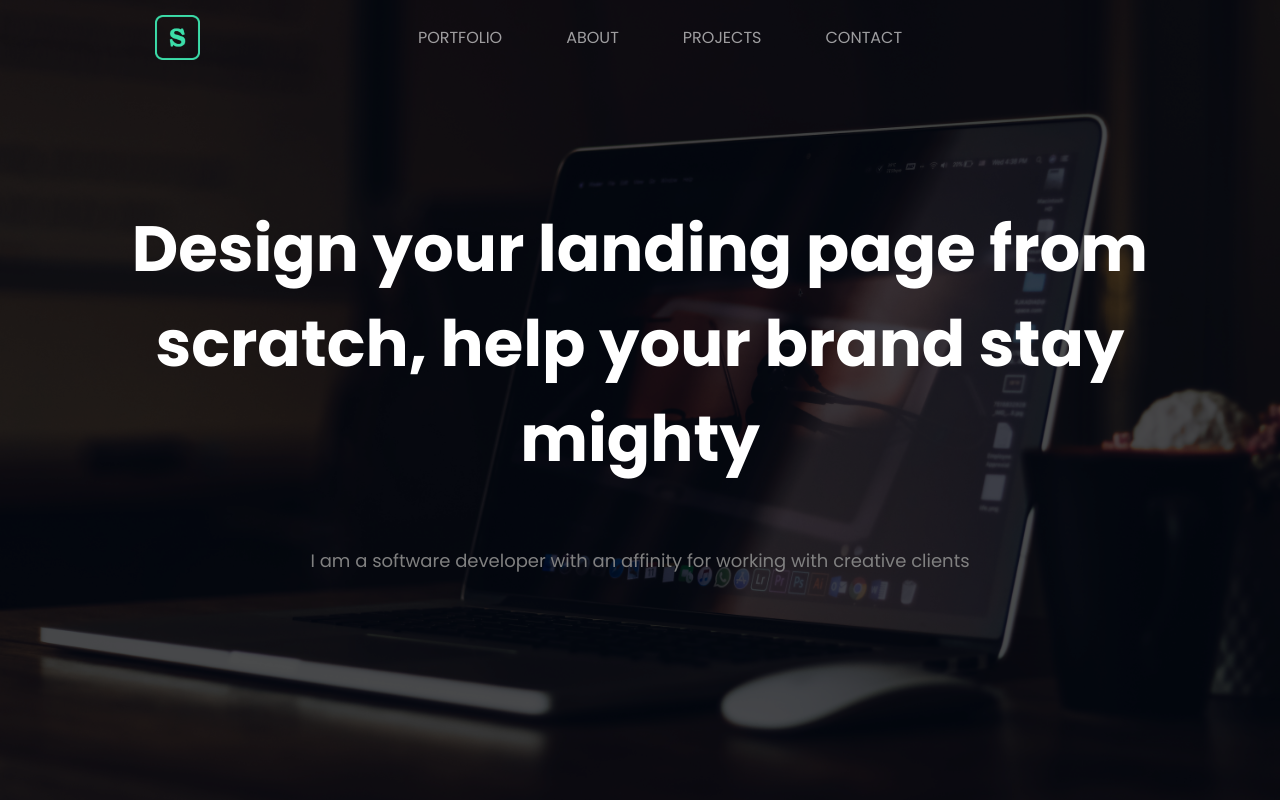
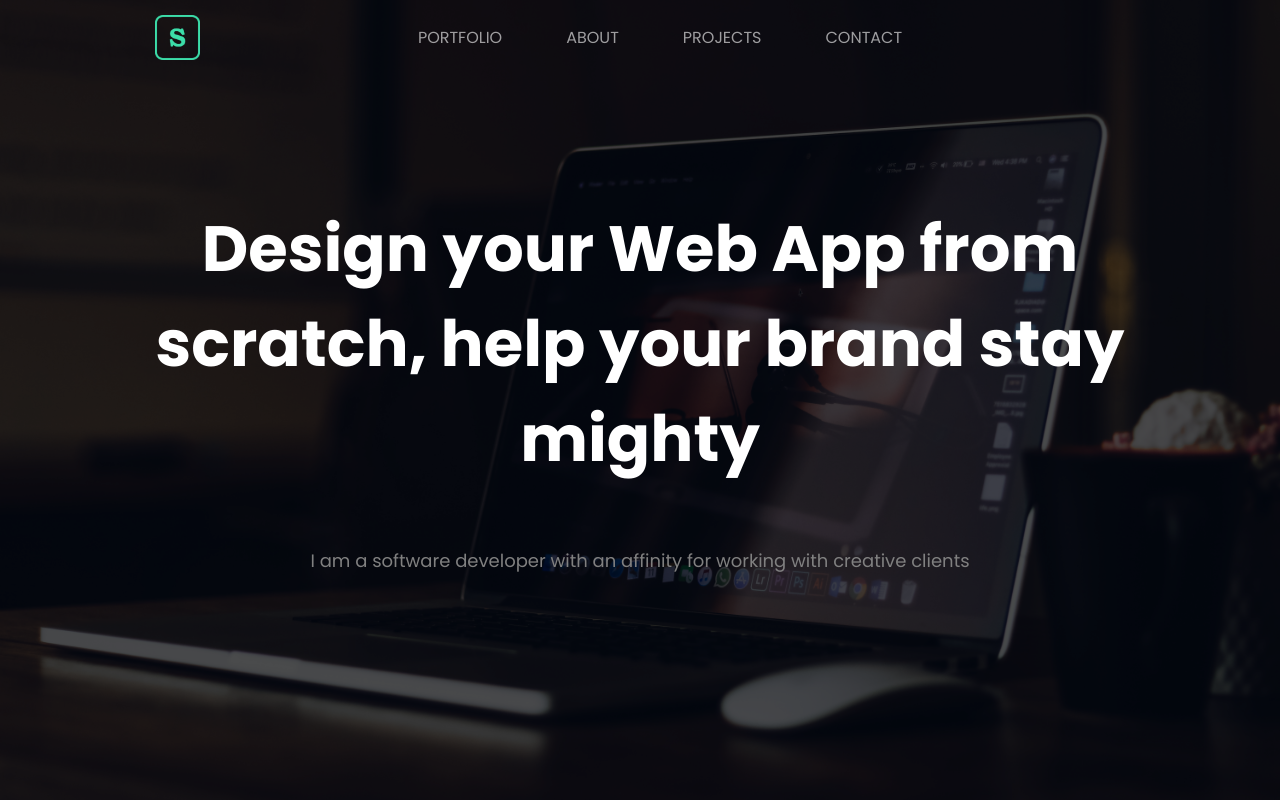
Before and after one commit to seif-elkady/portfolio-seif, a React (Create React App) app: page / in a window 1280 px wide. Shown: the top 800 px of the page. Built offline with nearby package versions, Linux system fonts and the light colour scheme.

Commit message:
updated date

```diff
--- a/src/components/Hero.js
+++ b/src/components/Hero.js
@@ -12,7 +12,7 @@ const Hero = () => {
             />
             <div className='container'>
                 <h1 className='hero__title text-center animated-sections'>
-                    Design your landing page from scratch, help your brand stay mighty{' '}
+                    Design your Web App from scratch, help your brand stay mighty{' '}
                 </h1>
                 <p className='hero__text text-center animated-sections'>
                     I am a software developer with an affinity for working with creative clients
```
